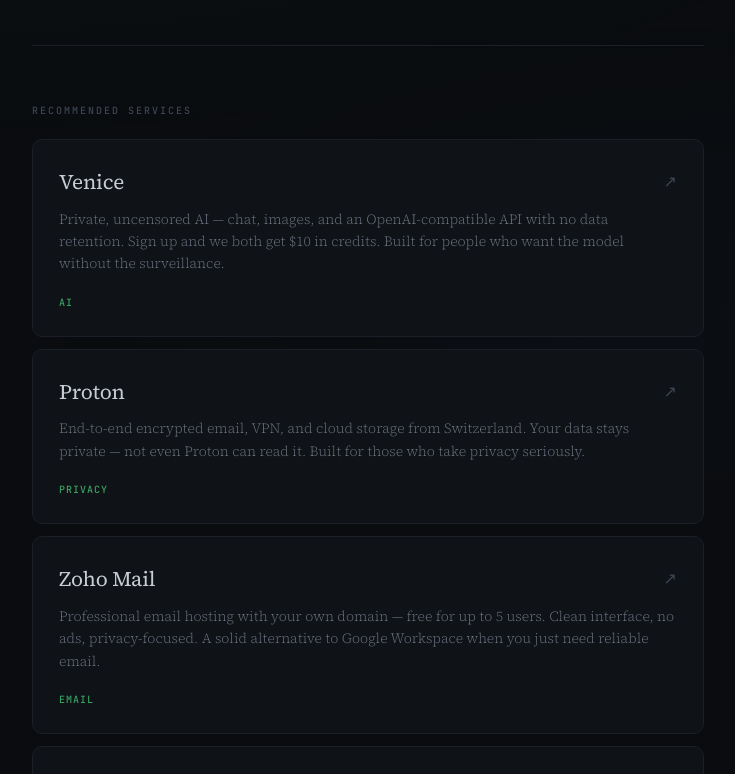
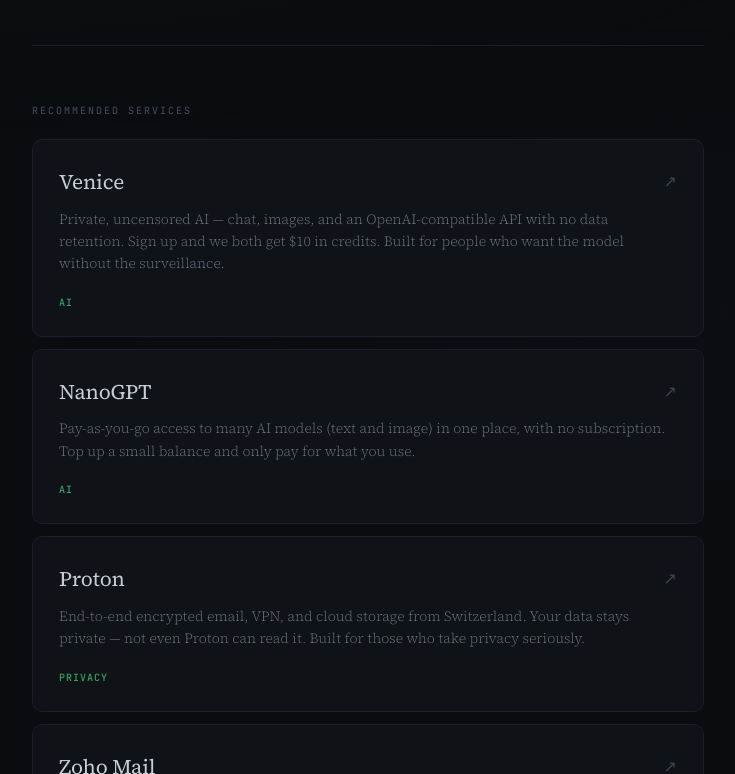
Before and after one commit to Mustard5/livingfractal.com, a website: page public/referrals.html in a window 1280 px wide. Shown: the part 326-1100 px from the top of the page, without its empty margins (272-1007 px from the left). Drawn offline with Linux system fonts and the light colour scheme.

Commit message:
Add NanoGPT referral card after Venice.

```diff
--- a/public/referrals.html
+++ b/public/referrals.html
@@ -365,6 +365,15 @@
       <span class="card-tag">AI</span>
     </a>
 
+    <a class="card" href="https://nano-gpt.com/r/mT3GkjKA" target="_blank" rel="noopener">
+      <div class="card-top">
+        <span class="card-name">NanoGPT</span>
+        <span class="card-arrow">↗</span>
+      </div>
+      <p class="card-desc">Pay-as-you-go access to many AI models (text and image) in one place, with no subscription. Top up a small balance and only pay for what you use.</p>
+      <span class="card-tag">AI</span>
+    </a>
+
     <a class="card" href="https://pr.tn/ref/5XBVZGVYNBG0" target="_blank" rel="noopener">
       <div class="card-top">
         <span class="card-name">Proton</span>
```
